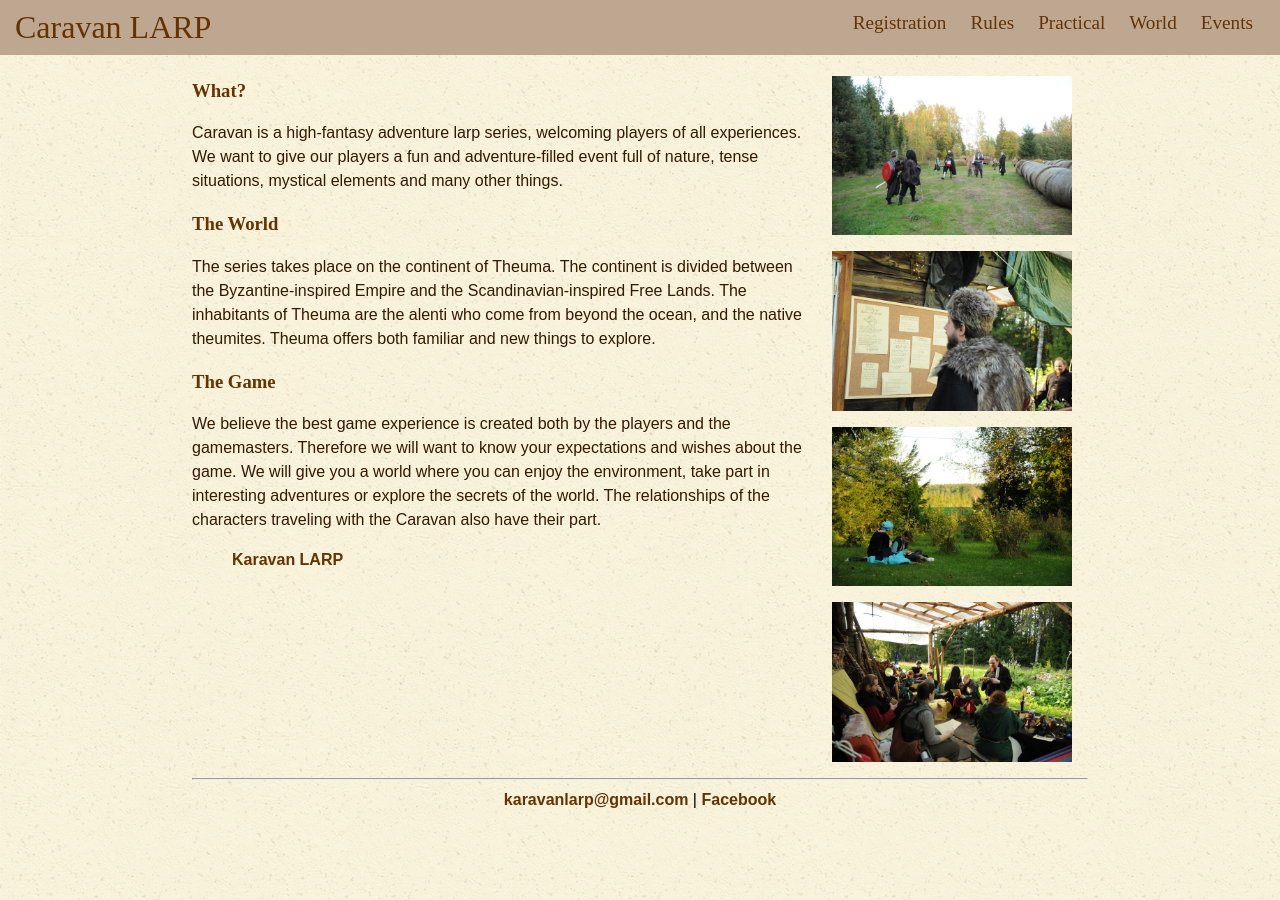
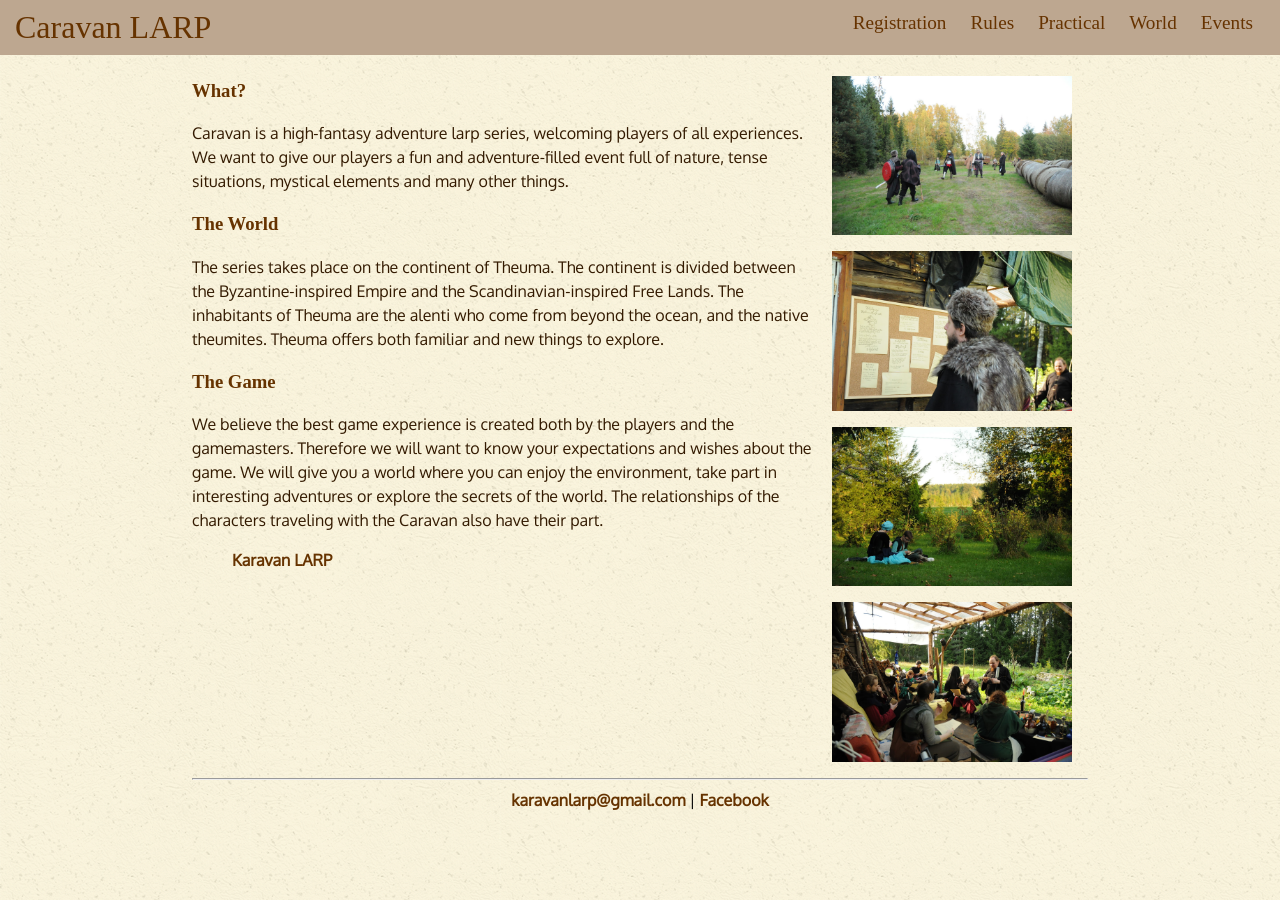
Before and after one commit to karavanlarp/karavanlarp.github.io, a Jekyll site: the page built from eng/index.md, in a window 1280 px wide. Built offline with Jekyll 4.4.1, drawn with Linux system fonts in a browser that asks for light colours; some web fonts are replaced.

Commit message:
change main text font

```diff
--- a/_layouts/default-eng.html
+++ b/_layouts/default-eng.html
@@ -6,6 +6,7 @@
 		<link rel="icon" type="image/png" href="../../img/favicon.png" />
 		<link rel="stylesheet" type="text/css" href="../../css/main.css">
 		<link href="https://fonts.googleapis.com/css?family=Kurale" rel="stylesheet">
+		<link href="https://fonts.googleapis.com/css?family=Oxygen" rel="stylesheet">
 
 		<script src="../../js/script.js"></script>
 	</head>
--- a/_layouts/default-est.html
+++ b/_layouts/default-est.html
@@ -6,6 +6,7 @@
 		<link rel="icon" type="image/png" href="../../img/favicon.png" />
 		<link rel="stylesheet" type="text/css" href="../../css/main.css">
 		<link href="https://fonts.googleapis.com/css?family=Kurale" rel="stylesheet">
+		<link href="https://fonts.googleapis.com/css?family=Oxygen" rel="stylesheet">
 
 		<script src="../../js/script.js"></script>
 	</head>
--- a/_layouts/default-fb-eng.html
+++ b/_layouts/default-fb-eng.html
@@ -6,6 +6,7 @@
 		<link rel="icon" type="image/png" href="../../img/favicon.png" />
 		<link rel="stylesheet" type="text/css" href="../../css/main.css">
 		<link href="https://fonts.googleapis.com/css?family=Kurale" rel="stylesheet">
+		<link href="https://fonts.googleapis.com/css?family=Oxygen" rel="stylesheet">
 
 		<script src="../../js/script.js"></script>
 	</head>
--- a/_layouts/default-fb-est.html
+++ b/_layouts/default-fb-est.html
@@ -6,6 +6,7 @@
 		<link rel="icon" type="image/png" href="../../img/favicon.png" />
 		<link rel="stylesheet" type="text/css" href="../../css/main.css">
 		<link href="https://fonts.googleapis.com/css?family=Kurale" rel="stylesheet">
+		<link href="https://fonts.googleapis.com/css?family=Oxygen" rel="stylesheet">
 
 		<script src="../../js/script.js"></script>
 	</head>
--- a/css/main.css
+++ b/css/main.css
@@ -1,7 +1,7 @@
 body {
 	margin:0;
 	padding:0;
-	font-family: Sans-Serif;
+	font-family: 'Oxygen', sans-serif;
 	line-height: 1.5em;
 	background-image: url("ricepaper_v5.png");
 	/*Bacground picture from here: https://www.toptal.com/designers/subtlepatterns/rice-paper-3/
```
